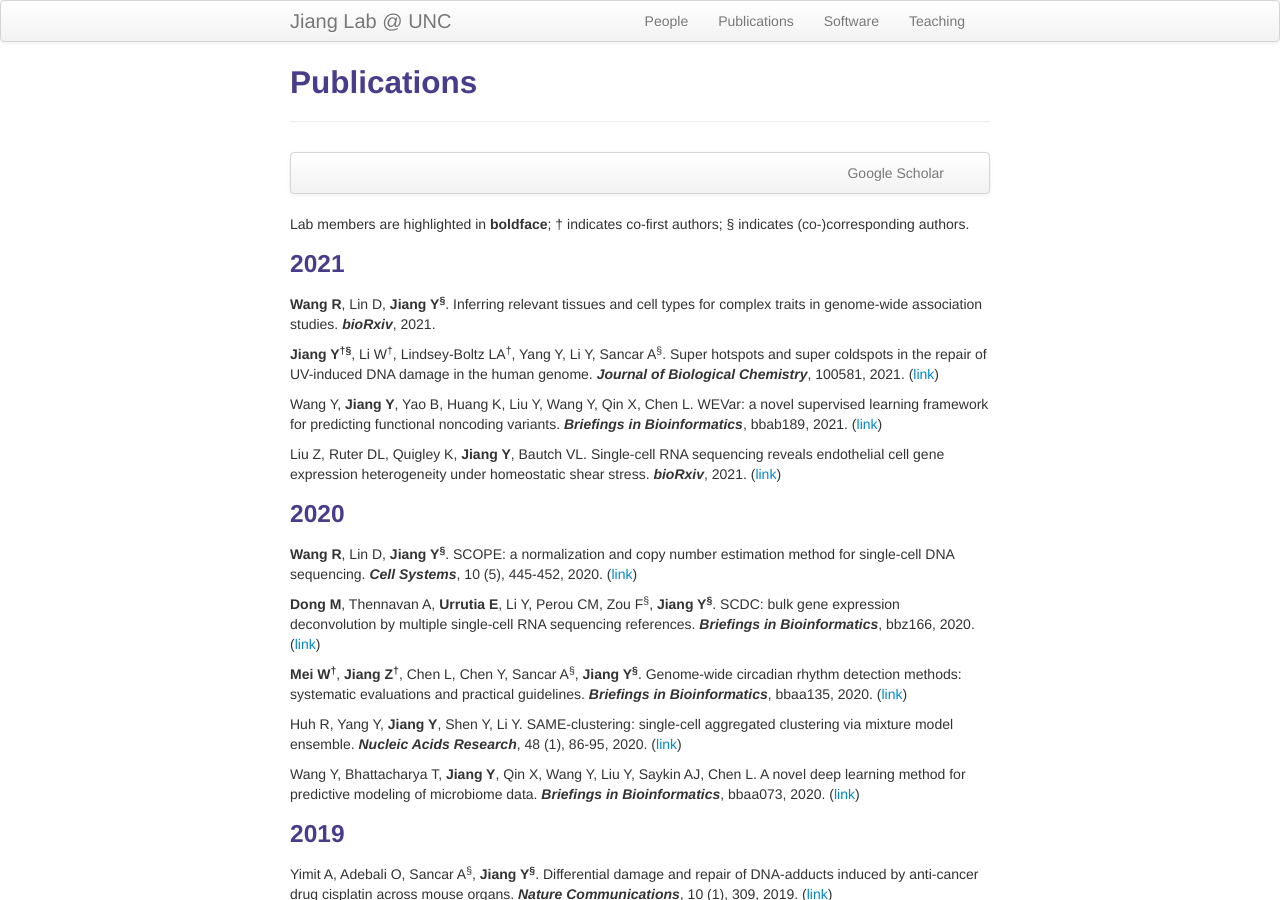
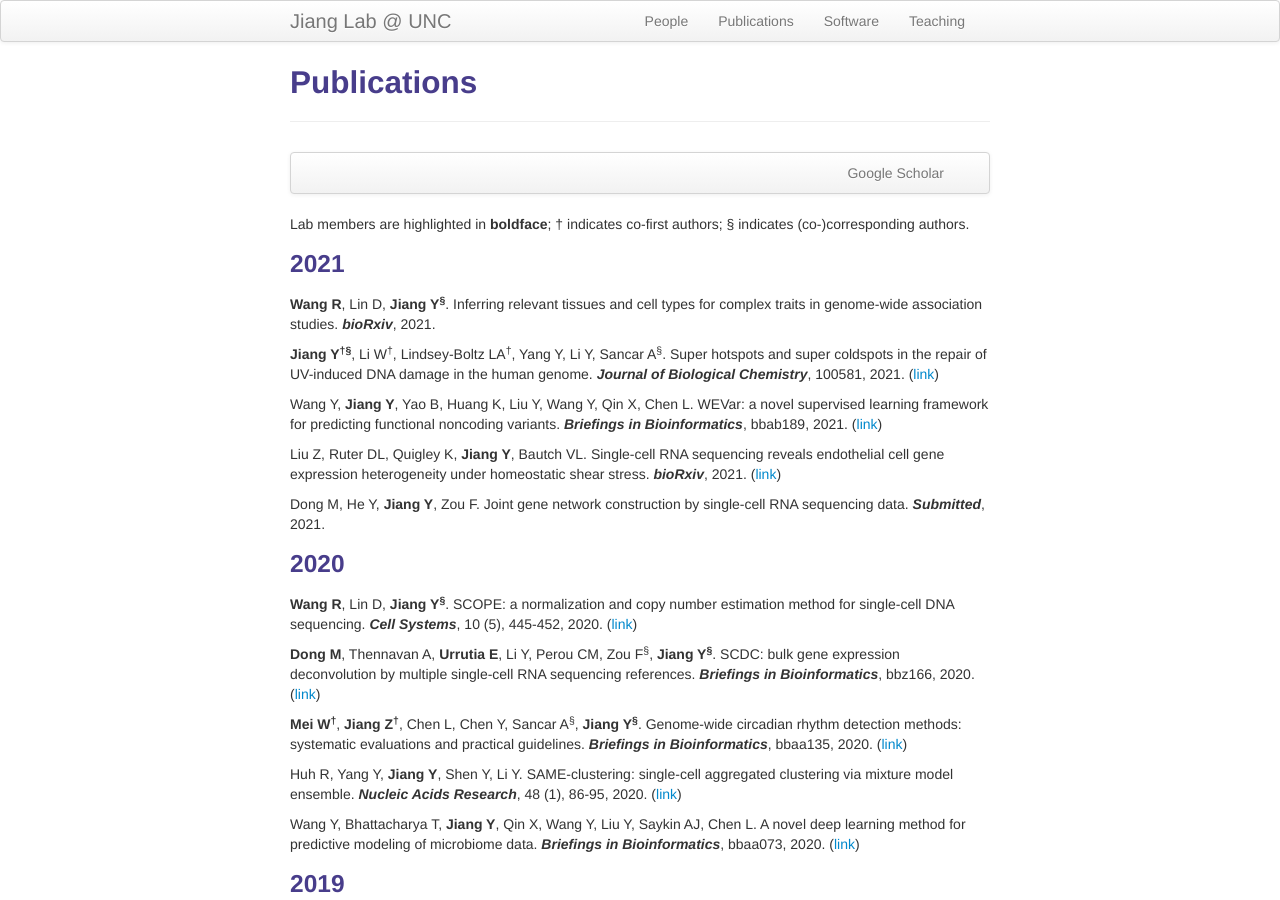
Before and after one commit to yuchaojiang/yuchaojiang.github.io, a Jekyll site: the page built from pages/pubs.md, in a window 1280 px wide and 900 px high. Built offline with Jekyll 4.4.1, drawn with Linux system fonts in a browser that asks for light colours.

Commit message:
Update pubs.md

```diff
--- a/pages/pubs.md
+++ b/pages/pubs.md
@@ -22,6 +22,8 @@ Lab members are highlighted in **boldface**; &dagger; indicates co-first authors
 Wang Y, **Jiang Y**, Yao B, Huang K, Liu Y, Wang Y, Qin X, Chen L. WEVar: a novel supervised learning framework for predicting functional noncoding variants. ***Briefings in Bioinformatics***, bbab189, 2021. ([link](https://academic.oup.com/bib/advance-article/doi/10.1093/bib/bbab189/6279833))
 
 Liu Z, Ruter DL, Quigley K, **Jiang Y**, Bautch VL. Single-cell RNA sequencing reveals endothelial cell gene expression heterogeneity under homeostatic shear stress. ***bioRxiv***, 2021. ([link](https://www.biorxiv.org/content/10.1101/2020.12.07.414904v1))
+
+Dong M, He Y, **Jiang Y**, Zou F. Joint gene network construction by single-cell RNA sequencing data. ***Submitted***, 2021.
 
 ### 2020
 
```
